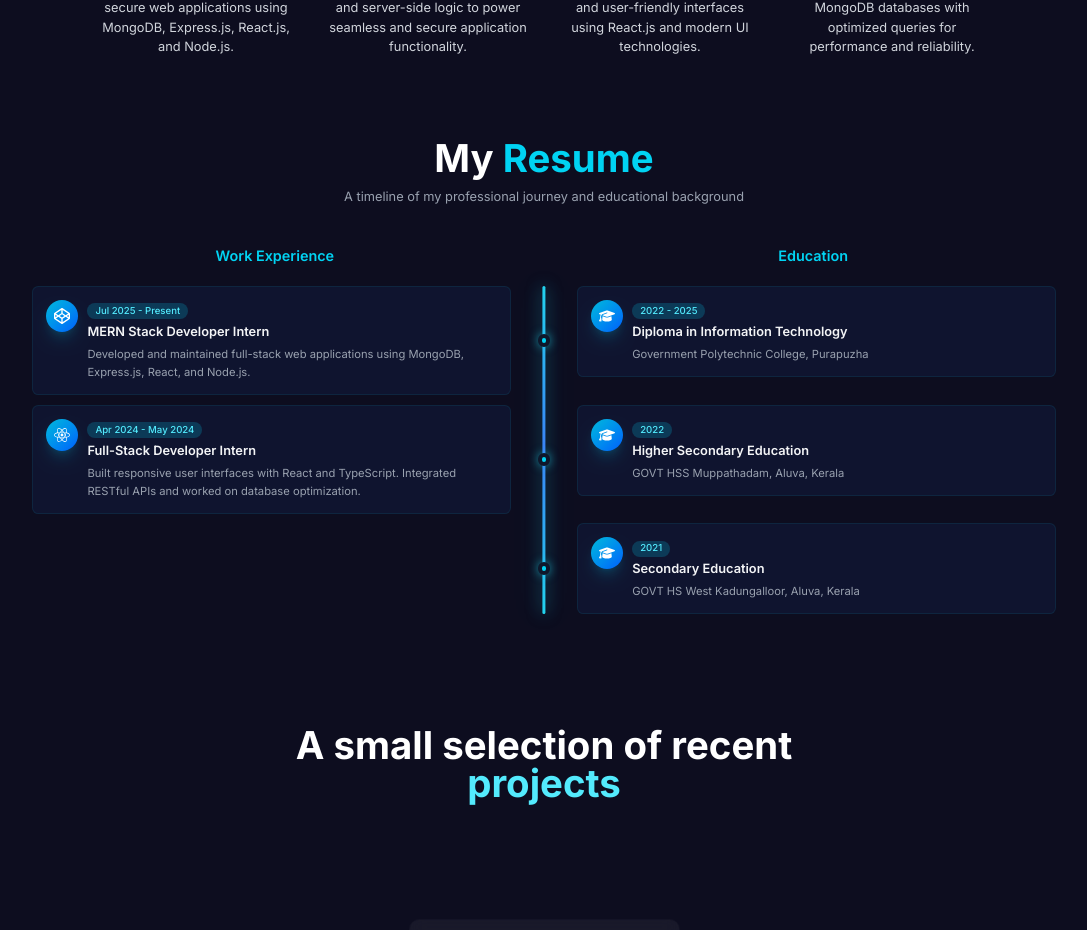
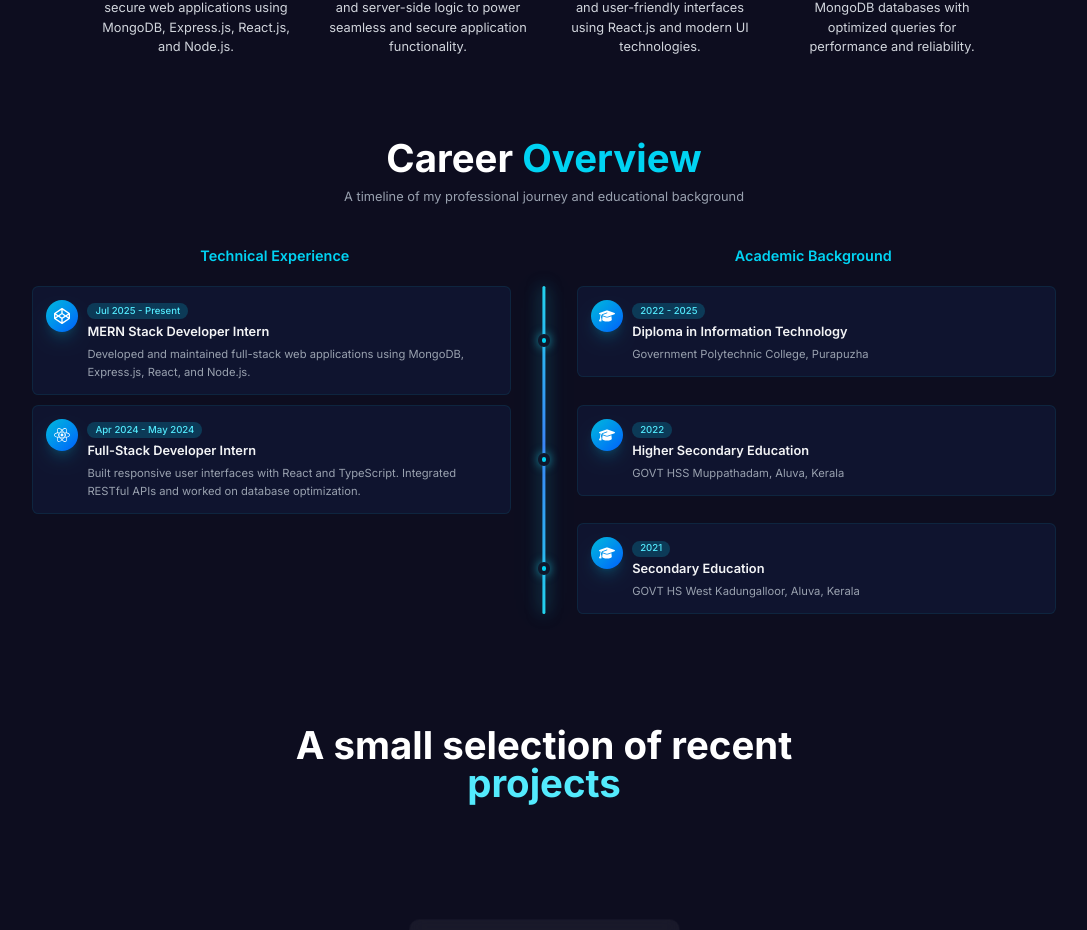
Before and after one commit to abhijithpr08/MERN-Stack-Developer---Portfolio---Abhijith-PR, a Next.js app: page / in a window 1280 px wide. Shown: the part 1160-2090 px from the top of the page, without its empty margins (96-1183 px from the left). Built offline with nearby package versions, Linux system fonts and the light colour scheme; grey boxes are pictures that could not be loaded.

Commit message:
resume heading changed

```diff
--- a/components/Home/Resume/Resume.tsx
+++ b/components/Home/Resume/Resume.tsx
@@ -49,7 +49,7 @@ const Resume = () => {
       {/* Heading */}
       <div className='text-center mb-12'>
         <h1 className='text-3xl sm:text-4xl lg:text-5xl font-bold text-white'>
-          My <span className='text-cyan-400'>Resume</span>
+          Career <span className='text-cyan-400'>Overview</span>
         </h1>
         <p className='text-gray-400 mt-3 max-w-2xl mx-auto px-4 text-sm sm:text-base'>
           A timeline of my professional journey and educational background
@@ -58,9 +58,9 @@ const Resume = () => {
 
       {/* Desktop Titles */}
       <div className='hidden xl:grid grid-cols-[1fr_40px_1fr] gap-2 w-[90%] lg:w-[80%] mx-auto mb-6'>
-        <div className='text-center'><span className='text-cyan-400 font-semibold text-lg'>Work Experience</span></div>
+        <div className='text-center'><span className='text-cyan-400 font-semibold text-lg'>Technical Experience</span></div>
         <div />
-        <div className='text-center'><span className='text-cyan-400 font-semibold text-lg'>Education</span></div>
+        <div className='text-center'><span className='text-cyan-400 font-semibold text-lg'>Academic Background</span></div>
       </div>
 
       <div className='w-[95%] lg:w-[80%] mx-auto'>
@@ -123,10 +123,10 @@ const Resume = () => {
         {/* ================= MOBILE LAYOUT ================= */}
         <div className="xl:hidden space-y-10">
 
-          {/* Work Experience */}
+          {/* Technical Experience */}
           <div>
             <h2 className="text-xl font-bold text-cyan-400 mb-4 border-l-4 border-cyan-400 pl-3">
-              Work Experience
+              Technical Experience
             </h2>
 
             <div className="space-y-4">
@@ -144,10 +144,10 @@ const Resume = () => {
             </div>
           </div>
 
-          {/* Education */}
+          {/* Academic Background */}
           <div>
             <h2 className="text-xl font-bold text-cyan-400 mb-4 border-l-4 border-cyan-400 pl-3">
-              Education
+              Academic Background
             </h2>
 
             <div className="space-y-4">
```
